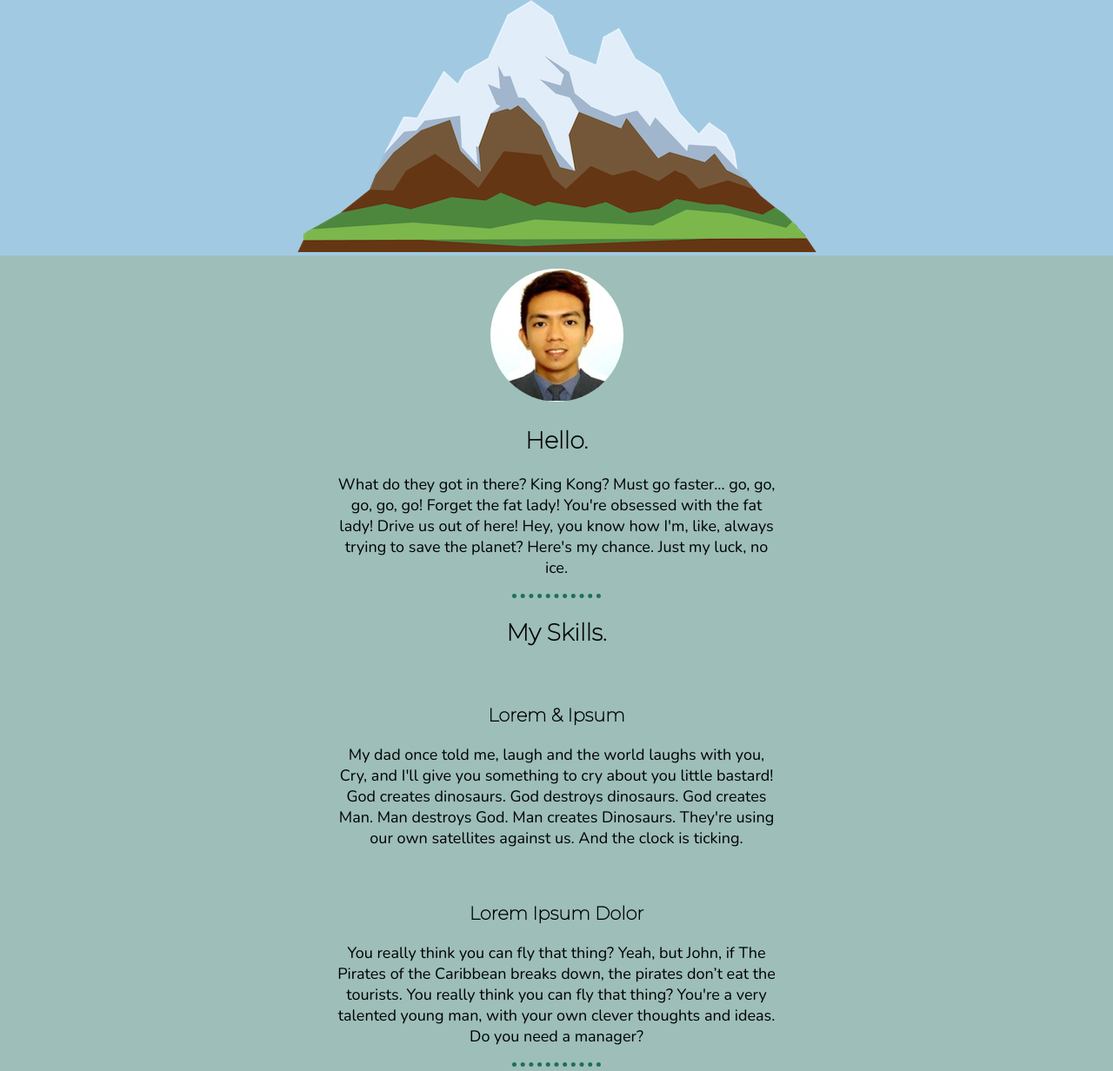
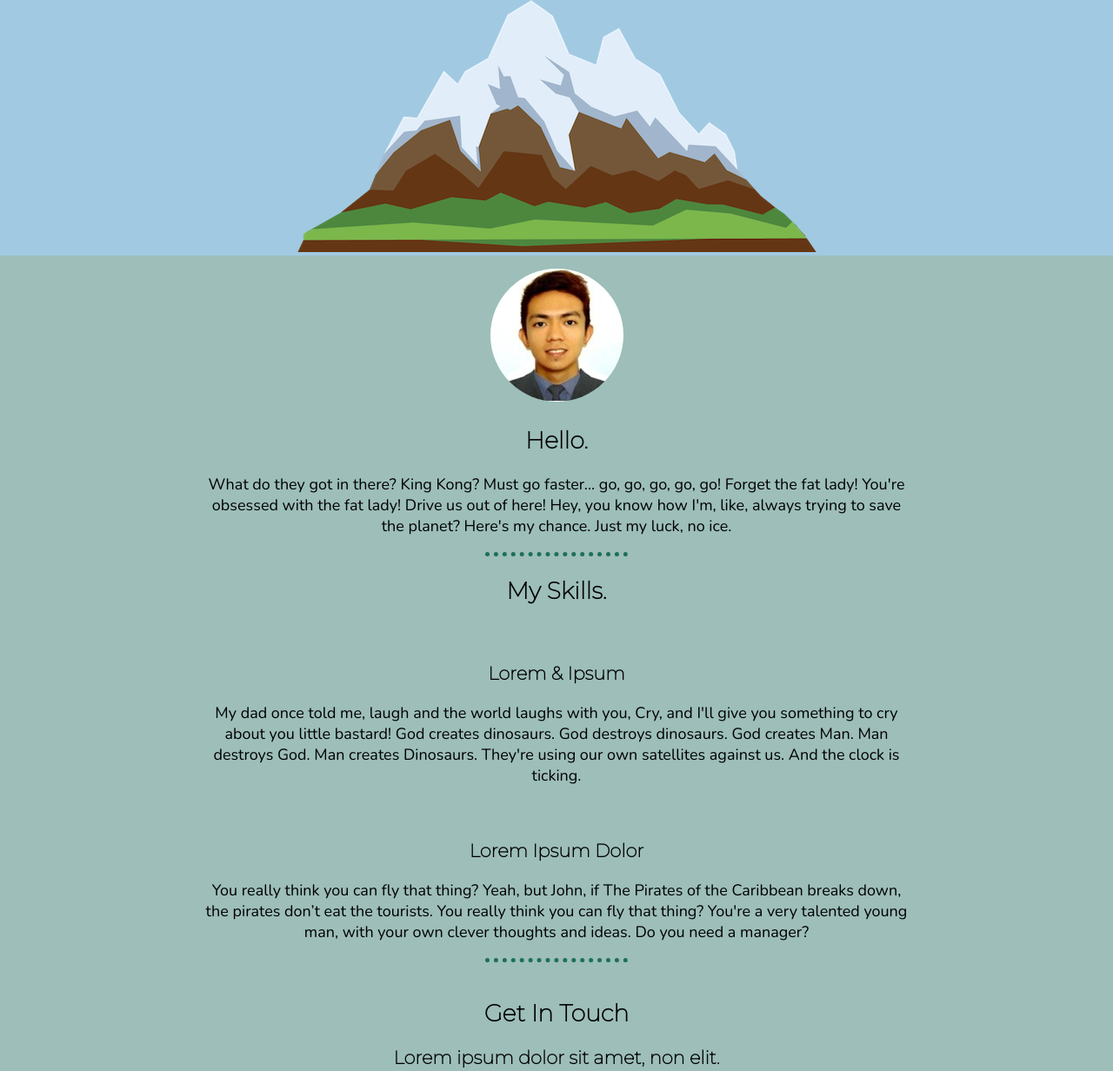
Before and after one commit to Gino2027/mywebsite, a plain HTML site: page index.html in a window 1280 px wide. Shown: the part 273-1505 px from the top of the page at 87% size. Drawn offline with nearby package versions, Linux system fonts and the light colour scheme.

Commit message:
Update styles.css

```diff
--- a/CSS/styles.css
+++ b/CSS/styles.css
@@ -75,8 +75,8 @@ hr {
 .middle-container {
   background-color: #9dbeb9;
   font-size: 18px;
-  padding-right: 30%;
-  padding-left: 30%;
+  padding-right: 18%;
+  padding-left: 18%;
 }
 
 .bottom-container {
```
